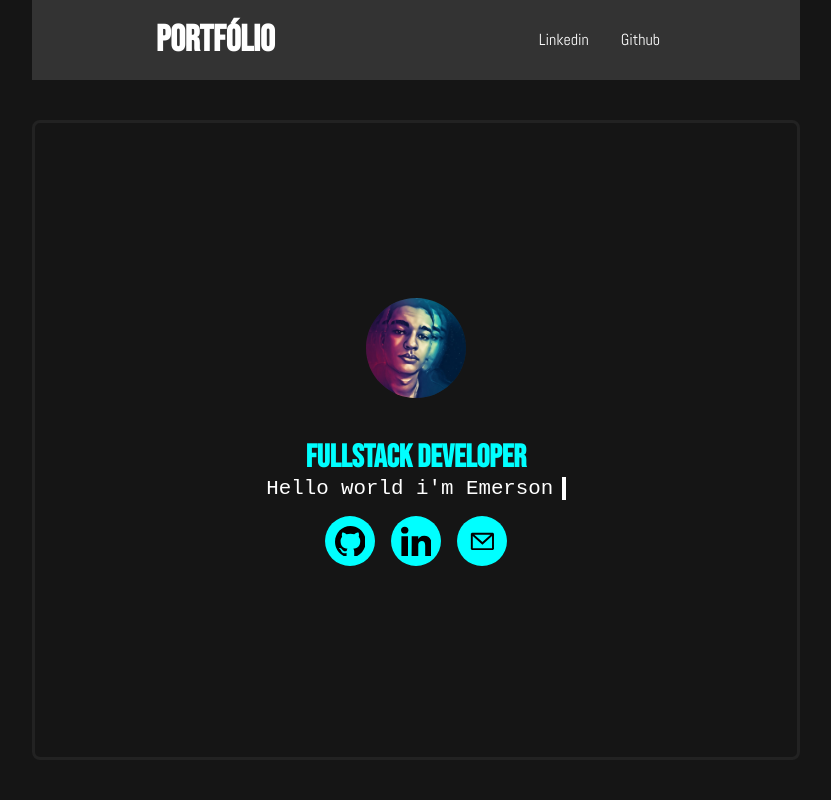
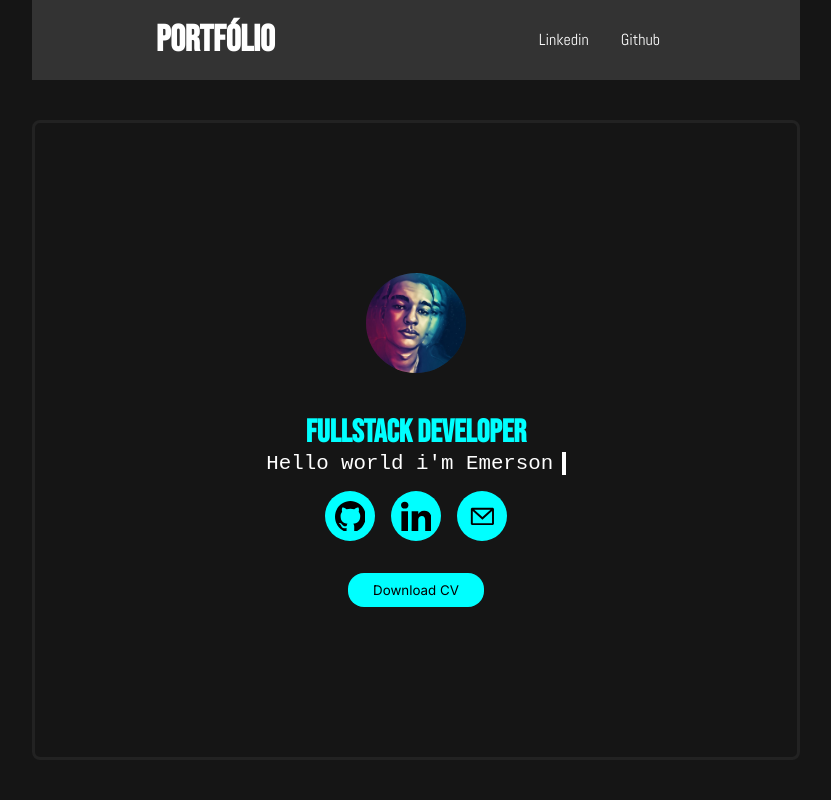
Before and after one commit to EmersonSinezio/Emerson_Portfolio, a Vue app: page / in a window 1280 px wide. Shown: the top 800 px of the page, without its empty margins (224-1055 px from the left). Built offline with nearby package versions, Linux system fonts and the light colour scheme.

Commit message:
curriculum addition

```diff
--- a/src/components/Welcome.vue
+++ b/src/components/Welcome.vue
@@ -58,6 +58,9 @@
             </svg></div>
         </a>
       </div>
+      <a href="/EmersonCV.pdf" download rel="noopener noreferrer" target="_blank">
+        <button id="download">Download CV</button>
+      </a>
     </div>
   </div>
 </div></template>
--- a/src/styles/home/home.scss
+++ b/src/styles/home/home.scss
@@ -85,6 +85,21 @@
   height: 100%;
   padding: 0.6rem;
 }
+
+#download {
+  padding: 0.5rem 1.5rem;
+  margin-top: 1rem;
+  border-radius: 1rem;
+  border: 1px solid transparent;
+  background-color: $colorCyan;
+  &:hover {
+    transition: 0.5s;
+    background-color: transparent;
+    border-color: $colorCyan;
+    color: $colorWhite;
+    cursor: pointer;
+  }
+}
 // ----- Home Styles -----
 @media (max-width: 600px) {
   .profile {
--- a/src/styles/styles.css
+++ b/src/styles/styles.css
@@ -413,6 +413,22 @@
   padding: 0.6rem;
 }
 
+#download {
+  padding: 0.5rem 1.5rem;
+  margin-top: 1rem;
+  border-radius: 1rem;
+  border: 1px solid transparent;
+  background-color: #00ffff;
+}
+
+#download:hover {
+  transition: 0.5s;
+  background-color: transparent;
+  border-color: #00ffff;
+  color: #fff;
+  cursor: pointer;
+}
+
 @media (max-width: 600px) {
   .profile {
     width: 100vw;
```
Also changed, not shown: src/styles/styles.min.css, 1 other file (tests, documents, lock files or other folders).
